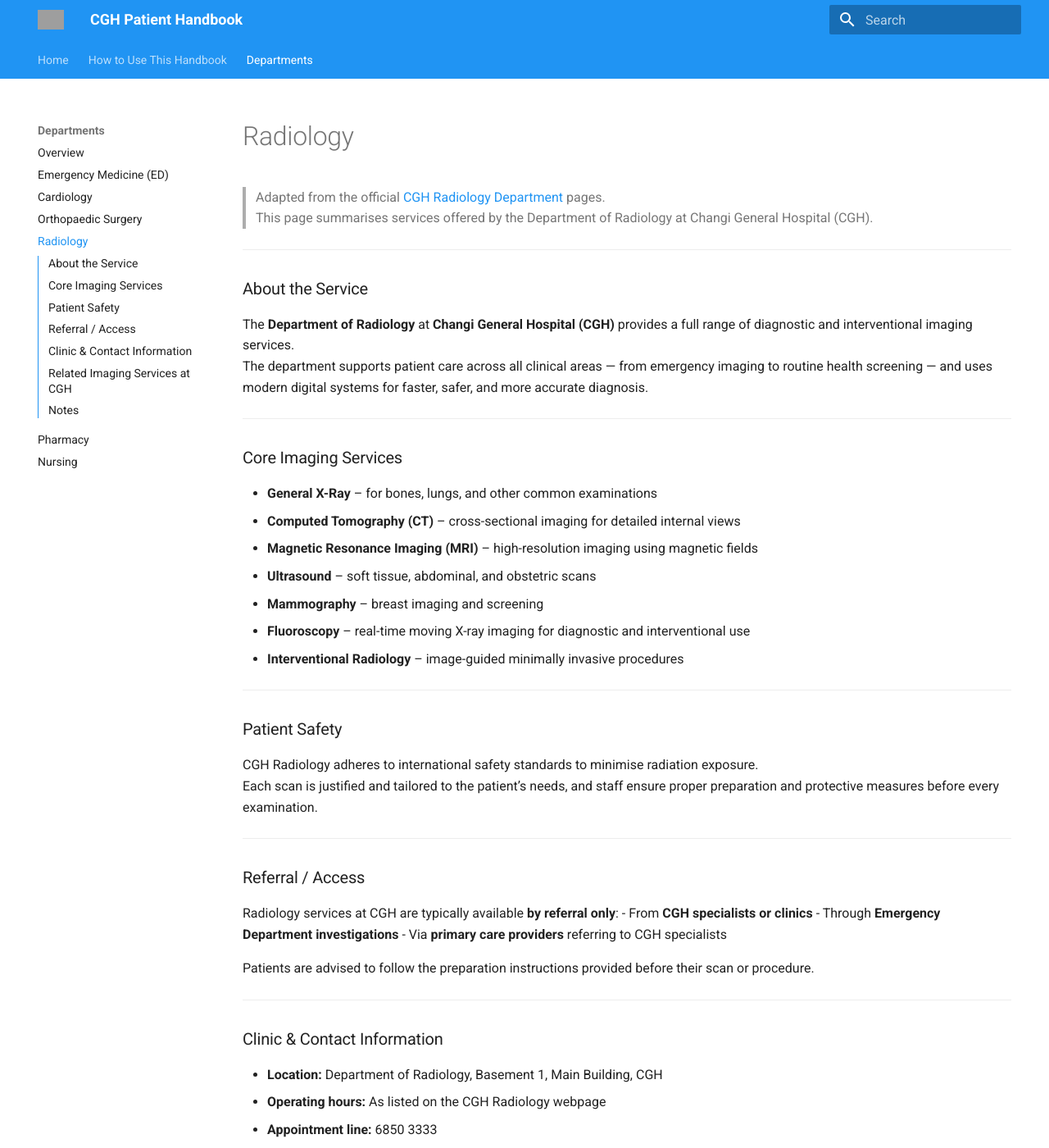
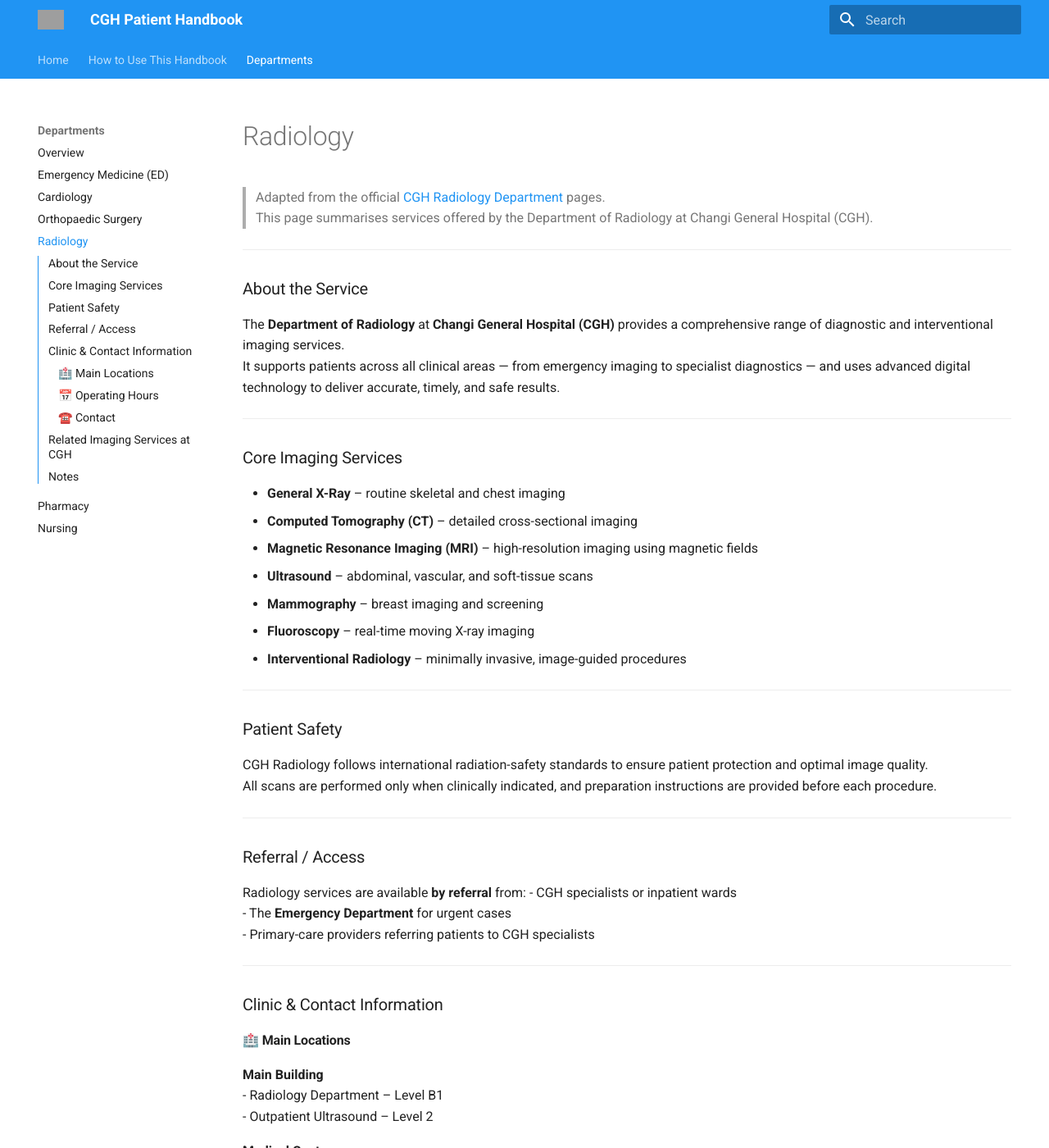
Before and after one commit to hongen21/General-Handbook, an MkDocs documentation site: the page built from docs/departments/radiology.md, in a window 1280 px wide and 1400 px high. Shown: the whole window at 82% size. Built offline with MkDocs 1.6.1 and Material for MkDocs 9.7.7, drawn with Linux system fonts in a browser that asks for light colours; some of the changed text lies outside the part shown; grey boxes are pictures that could not be loaded.

Commit message:
Update radiology.md

```diff
--- a/docs/departments/radiology.md
+++ b/docs/departments/radiology.md
@@ -6,43 +6,65 @@
 ---
 
 ### About the Service
-The **Department of Radiology** at **Changi General Hospital (CGH)** provides a full range of diagnostic and interventional imaging services.
-The department supports patient care across all clinical areas — from emergency imaging to routine health screening — and uses modern digital systems for faster, safer, and more accurate diagnosis.
+The **Department of Radiology** at **Changi General Hospital (CGH)** provides a comprehensive range of diagnostic and interventional imaging services.
+It supports patients across all clinical areas — from emergency imaging to specialist diagnostics — and uses advanced digital technology to deliver accurate, timely, and safe results.
 
 ---
 
 ### Core Imaging Services
-- **General X-Ray** – for bones, lungs, and other common examinations
-- **Computed Tomography (CT)** – cross-sectional imaging for detailed internal views
+- **General X-Ray** – routine skeletal and chest imaging
+- **Computed Tomography (CT)** – detailed cross-sectional imaging
 - **Magnetic Resonance Imaging (MRI)** – high-resolution imaging using magnetic fields
-- **Ultrasound** – soft tissue, abdominal, and obstetric scans
+- **Ultrasound** – abdominal, vascular, and soft-tissue scans
 - **Mammography** – breast imaging and screening
-- **Fluoroscopy** – real-time moving X-ray imaging for diagnostic and interventional use
-- **Interventional Radiology** – image-guided minimally invasive procedures
+- **Fluoroscopy** – real-time moving X-ray imaging
+- **Interventional Radiology** – minimally invasive, image-guided procedures
 
 ---
 
 ### Patient Safety
-CGH Radiology adheres to international safety standards to minimise radiation exposure.
-Each scan is justified and tailored to the patient’s needs, and staff ensure proper preparation and protective measures before every examination.
+CGH Radiology follows international radiation-safety standards to ensure patient protection and optimal image quality.
+All scans are performed only when clinically indicated, and preparation instructions are provided before each procedure.
 
 ---
 
 ### Referral / Access
-Radiology services at CGH are typically available **by referral only**:
-- From **CGH specialists or clinics**
-- Through **Emergency Department investigations**
-- Via **primary care providers** referring to CGH specialists
-
-Patients are advised to follow the preparation instructions provided before their scan or procedure.
+Radiology services are available **by referral** from:
+- CGH specialists or inpatient wards
+- The **Emergency Department** for urgent cases
+- Primary-care providers referring patients to CGH specialists
 
 ---
 
 ### Clinic & Contact Information
-- **Location:** Department of Radiology, Basement 1, Main Building, CGH
-- **Operating hours:** As listed on the CGH Radiology webpage
-- **Appointment line:** 6850 3333
-- **General enquiries:** 6788 8833
+#### 🏥 **Main Locations**
+**Main Building**
+- Radiology Department – Level B1
+- Outpatient Ultrasound – Level 2
+
+**Medical Centre**
+- Breast Imaging Centre – Clinic 3G
+- X-Ray – Clinic 3E / 4E / 4G
+- Vascular Ultrasound Imaging – Clinic 4C
+
+**The Integrated Building**
+- Diagnostic Centre – Level 3
+
+---
+
+#### 📅 **Operating Hours**
+- **24-hour coverage:** For inpatient and emergency cases.
+- **Outpatient services:** Monday to Friday, 8:30 am – 5:30 pm.
+- **Appointment Centre:** Monday to Friday, 8:30 am – 5:30 pm.
+
+> **Important notes:**
+> The Appointment Centre is closed on weekends and public holidays.
+
+---
+
+#### ☎️ **Contact**
+- **For new appointments:** (+65) 6850 4843
+- **To reschedule appointments:** (+65) 6789 8883
 - **Website:** [https://www.cgh.com.sg/our-specialties/radiology](https://www.cgh.com.sg/our-specialties/radiology)
 
 ---
@@ -57,5 +79,5 @@
 ---
 
 ### Notes
-This page is adapted from official CGH sources.
-All clinical and procedural details should be confirmed with CGH staff or via the official website before any appointment.
+This information is adapted solely from the official CGH website.
+Patients should refer to CGH’s latest online updates or contact the hospital directly for any scheduling or preparation details.
```
